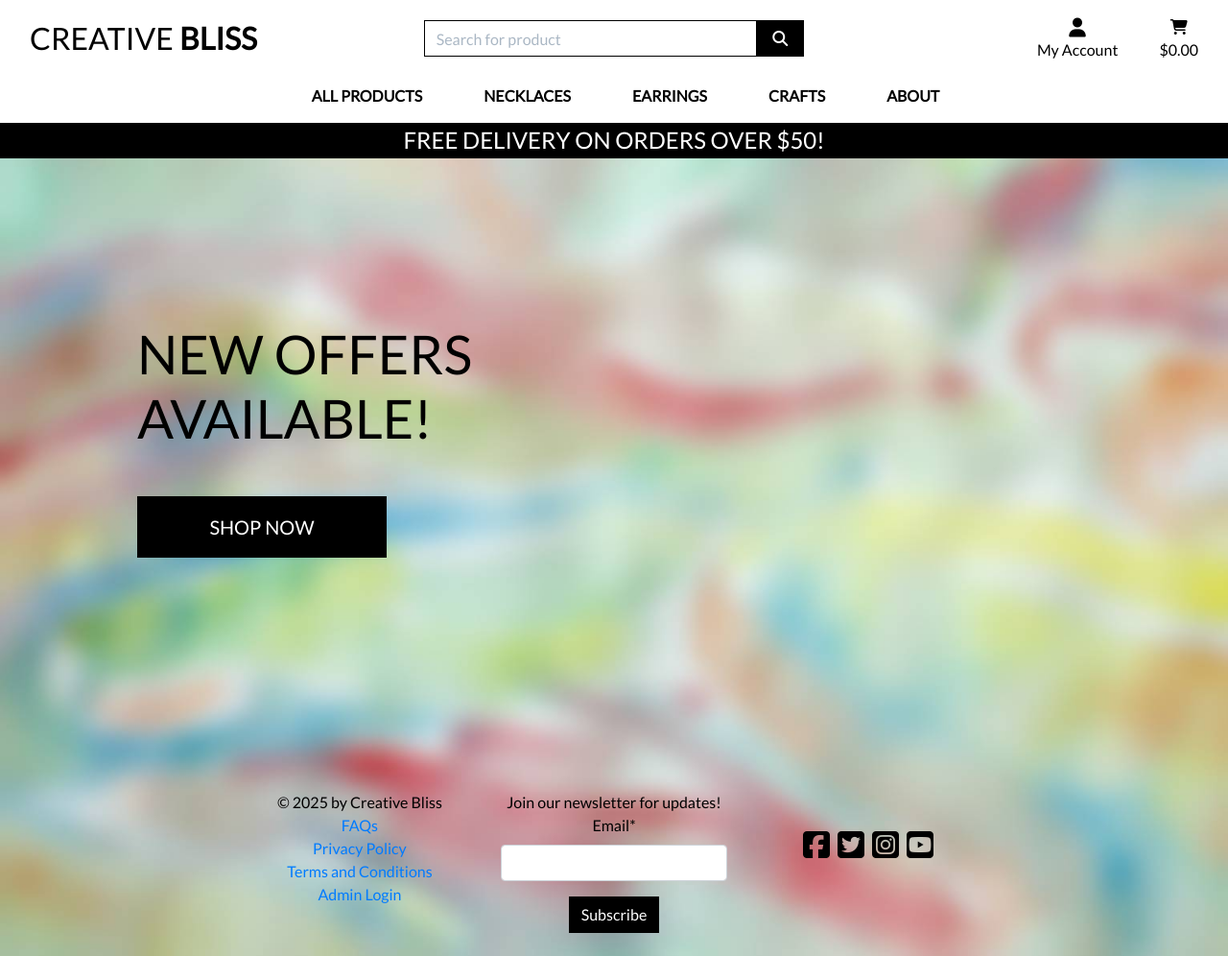
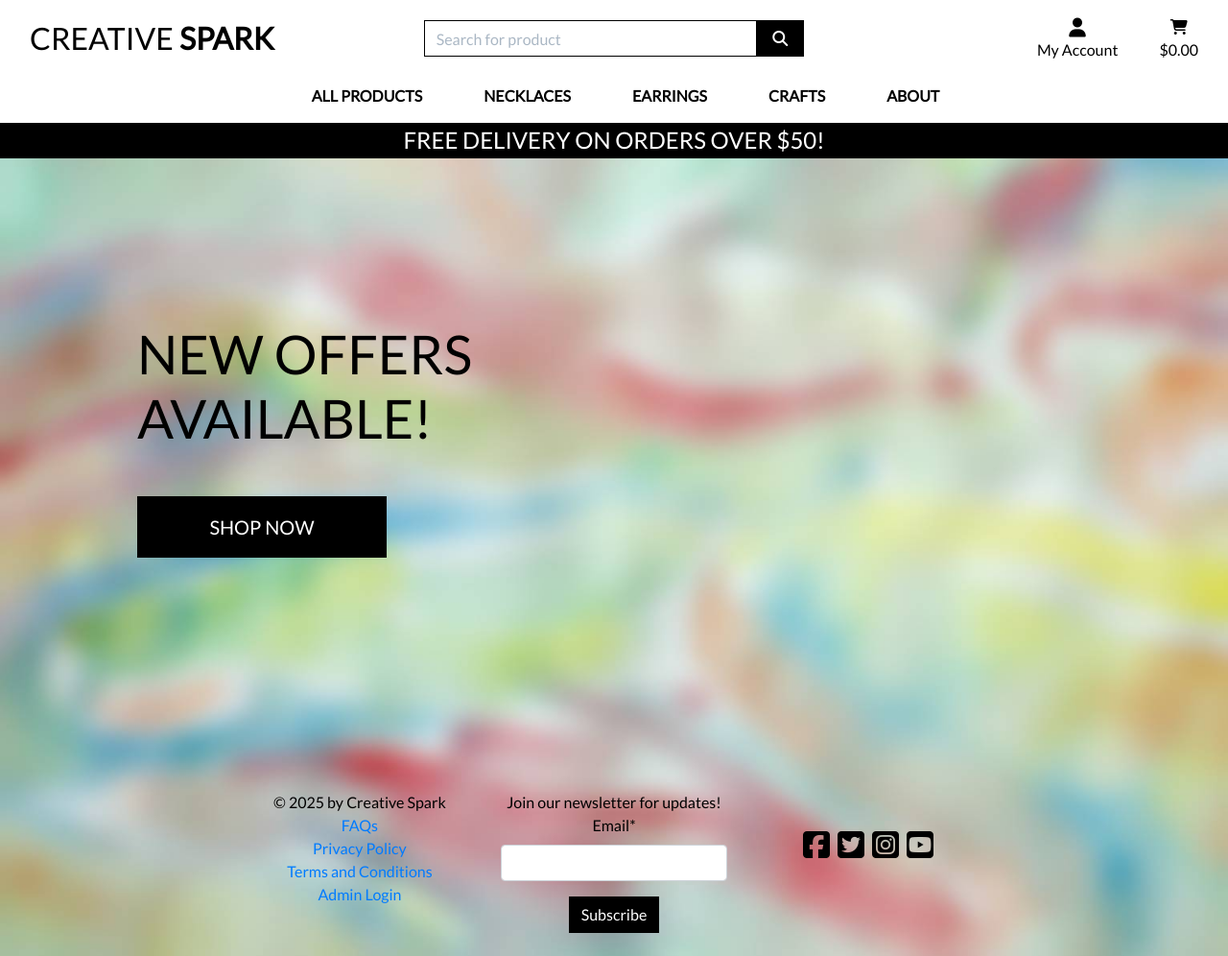
Before and after one commit to Silver25/creative-spark, a Django app: page / in a window 1280 px wide. Shown: the whole page at 96% size. Run offline with Django 3.2, Linux system fonts and the light colour scheme; parts of the project's set-up code (start-up, migrations or seed data) failed here and were passed over; some libraries are stand-ins or nearby versions.

Commit message:
Replace name of the project

```diff
--- a/home/templates/home/index.html
+++ b/home/templates/home/index.html
@@ -30,7 +30,7 @@
         <div class="container">
             <div class="row">
                 <div class="col-md-4 text-center">
-                    &copy; 2025 by Creative Bliss
+                    &copy; 2025 by Creative Spark
                     <p>
                         <a href="{% url 'faq' %}" class="nav-link p-0 text-body-secondary">FAQs</a>
                         <a href="https://www.termsfeed.com/live/ffd786ad-fe0d-4005-b79b-c08df9e43a31" target="_blank" rel="noopener"
--- a/templates/base.html
+++ b/templates/base.html
@@ -33,7 +33,7 @@
     {% endblock %}
     <meta name="google-site-verification" content="DCYaqf308GL4opcW3i75k3DE7auJ4B9qJL_Sldn0x4o" />
 
-    <title>{% block meta_title %}Creative Bliss{% endblock %}</title>
+    <title>{% block meta_title %}Creative Spark{% endblock %}</title>
     <meta name="title" content="Creative Bliss">
     <meta name="description" content="Unique pieces are imbued with the artisan’s skill, dedication, and creativity, making each item a work of art.">
     <meta name="keywords" content="diy, handmade, unique, art, craft, creativity, artisan">
@@ -49,7 +49,7 @@
 
         <div class="col-12 col-lg-4 my-auto py-1 py-lg-0 text-center text-lg-left">
           <a href="{% url 'home' %}" class="nav-link main-logo-link">
-            <h2 class="logo-font text-black my-0">Creative <strong>Bliss</strong></h2> <!-- Logo with link to Home -->
+            <h2 class="logo-font text-black my-0">Creative <strong>Spark</strong></h2> <!-- Logo with link to Home -->
           </a>
         </div>
 
```
